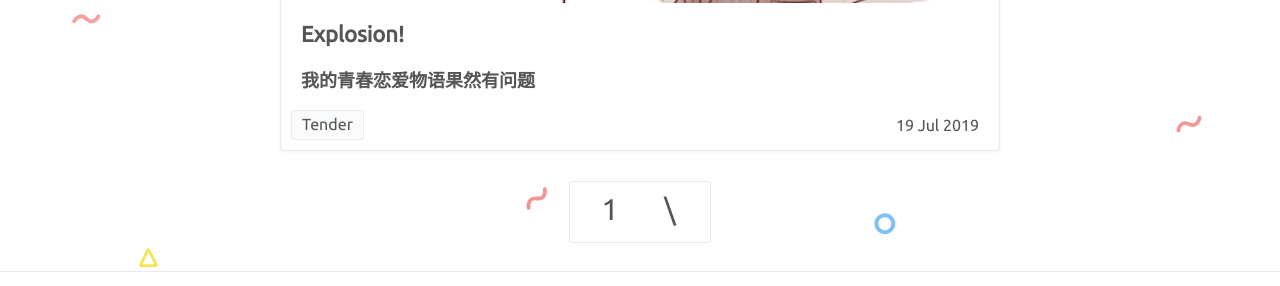
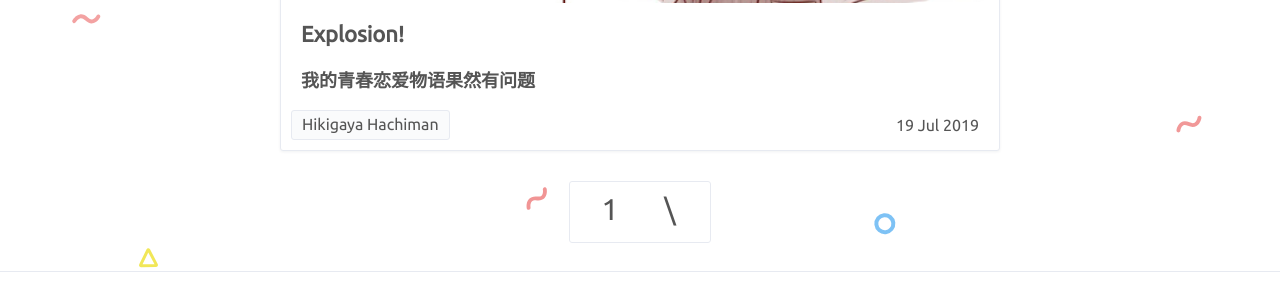
Before and after one commit to TKARCHER1108/TKARCHER1108.github.io, a Jekyll site: the page built from index.html, in a window 1280 px wide. Shown: the part 818-1104 px from the top of the page. Built offline with Jekyll 4.4.1, drawn with Linux system fonts in a browser that asks for light colours; comment, search, counter and statistics services are not loaded.

Commit message:
Update 2019-7-19-first-blog.md

```diff
--- a/_posts/2019-7-19-first-blog.md
+++ b/_posts/2019-7-19-first-blog.md
@@ -6,7 +6,7 @@ author:         "Hikigaya Hachiman"
 color: 'rgb(154,133,255)'
 cover: '../assets/first.jpg'
 tags:
-  - Tender
+  - Hikigaya Hachiman
 ---
 
 只要稍微打个招呼就会胡思乱想，要是互相发短信，心中还会起波澜，接到对方来电的那一整天，都会对着来电记录傻笑，可是我知道，那只是温柔，对我温柔的人对别人也同样温柔，这种事差点就忘记了,如果说真相是残酷的，谎言肯定是温柔的，所以温柔是谎言，一次又一次期待，一次又一次落空，不知从何时开始，便不再怀抱希望。
```
